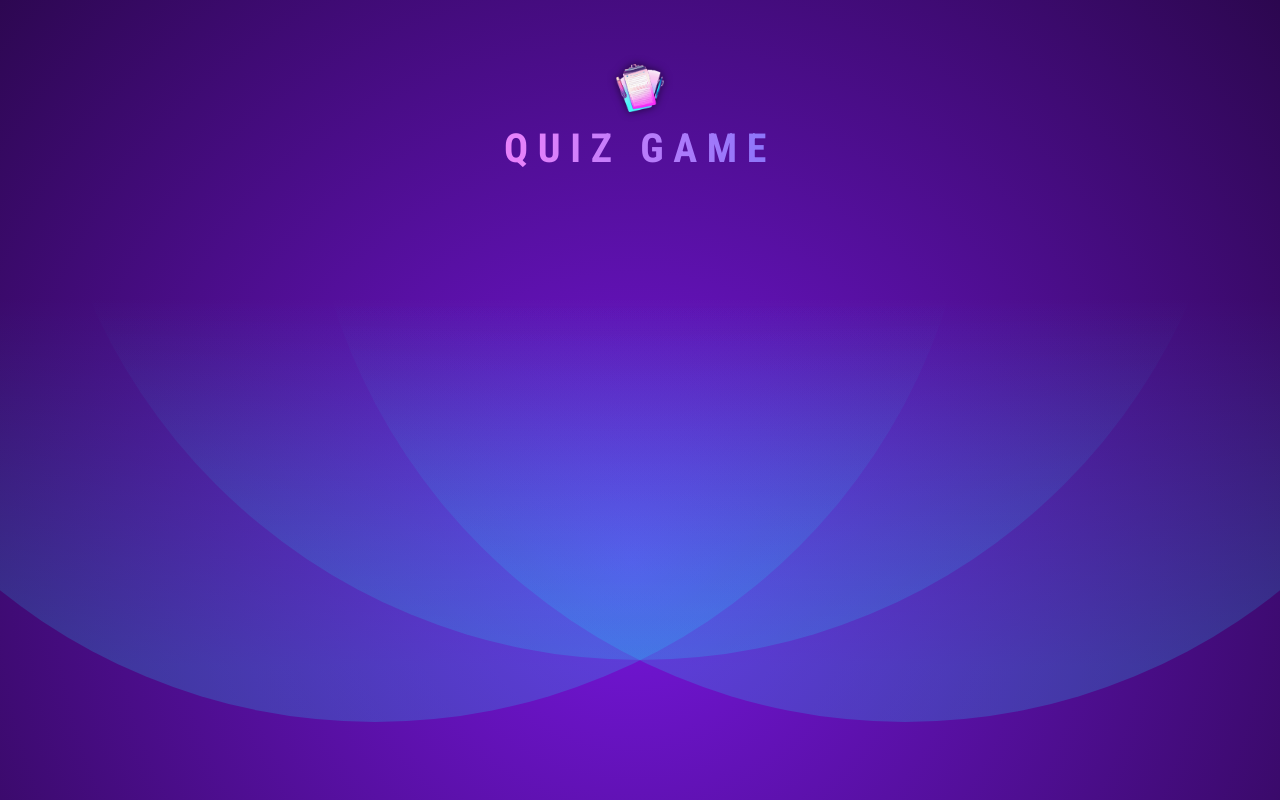
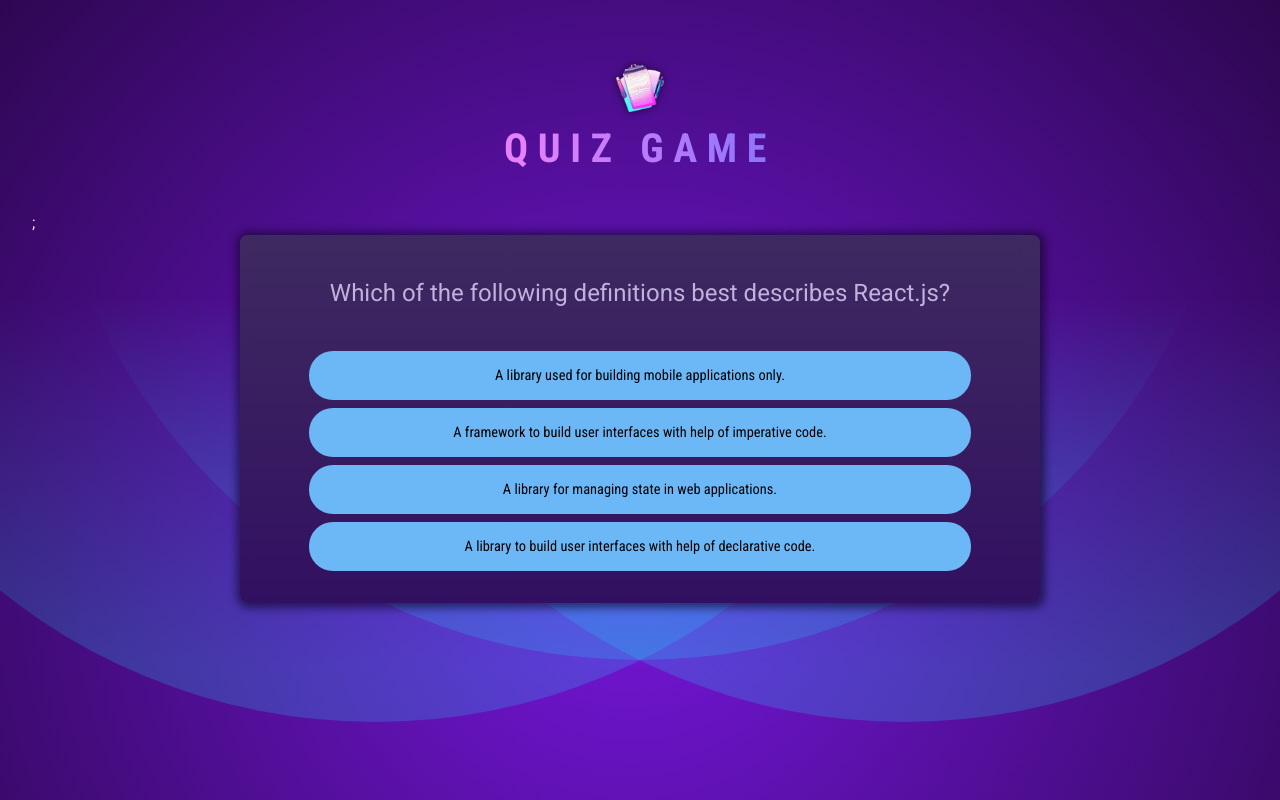
Before and after one commit to anshul-59/Quiz_App, a React (Vite) app: page / in a window 1280 px wide. Built offline with nearby package versions, Linux system fonts and the light colour scheme.

Commit message:
creating a summary page after all the quesetions from the questions.js file  is completed.

```diff
--- a/src/App.jsx
+++ b/src/App.jsx
@@ -1,7 +1,15 @@
-import Header from "./component/Header";
+import Header from "./component/Header.jsx";
+import Quiz from "./component/Quiz.jsx";
 
 function App() {
-  return <Header />;
+  return (
+    <>
+      <Header />;
+      <main>
+        <Quiz />
+      </main>
+    </>
+  );
 }
 
 export default App;
--- a/src/component/Quiz.jsx
+++ b/src/component/Quiz.jsx
@@ -1,7 +1,46 @@
 import { useState } from "react";
 
+import QUESTIONS from "../questions.js";
+import quizCompleteImg from "../assets/quiz-complete.png";
+
 export default function Quiz() {
-  const [activeQuestionIndex, setactiveQuestionIndex] = useState(0);
-  const [userAnswers, setuserAnswers] = useState([]);
-  return <p>Currently Activ question</p>;
+  const [userAnswers, setUserAnswers] = useState([]);
+
+  const activeQuestionIndex = userAnswers.length;
+  const quizIsComplete = activeQuestionIndex === QUESTIONS.length;
+
+  function handleSelectAnswer(selectedAnswer) {
+    setUserAnswers((prevUserAnswers) => {
+      return [...prevUserAnswers, selectedAnswer];
+    });
+  }
+
+  if (quizIsComplete) {
+    return (
+      <div id="summary">
+        <img src={quizCompleteImg} alt="Trophy icon" />
+        <h2>Quiz Completed!</h2>
+      </div>
+    );
+  }
+
+  const shuffledAnswers = [...QUESTIONS[activeQuestionIndex].answers];
+  shuffledAnswers.sort(() => Math.random() - 0.5);
+
+  return (
+    <div id="quiz">
+      <div id="question">
+        <h2>{QUESTIONS[activeQuestionIndex].text}</h2>
+        <ul id="answers">
+          {shuffledAnswers.map((answer) => (
+            <li key={answer} className="answer">
+              <button onClick={() => handleSelectAnswer(answer)}>
+                {answer}
+              </button>
+            </li>
+          ))}
+        </ul>
+      </div>
+    </div>
+  );
 }
--- /dev/null
+++ b/src/questions.js
@@ -0,0 +1,72 @@
+export default [
+  {
+    id: "q1",
+    text: "Which of the following definitions best describes React.js?",
+    answers: [
+      "A library to build user interfaces with help of declarative code.",
+      "A library for managing state in web applications.",
+      "A framework to build user interfaces with help of imperative code.",
+      "A library used for building mobile applications only.",
+    ],
+  },
+  {
+    id: "q2",
+    text: "What purpose do React hooks serve?",
+    answers: [
+      "Enabling the use of state and other React features in functional components.",
+      "Creating responsive layouts in React applications.",
+      "Handling errors within the application.",
+      "Part of the Redux library for managing global state.",
+    ],
+  },
+  {
+    id: "q3",
+    text: "Can you identify what JSX is?",
+    answers: [
+      "A JavaScript extension that adds HTML-like syntax to JavaScript.",
+      "A JavaScript library for building dynamic user interfaces.",
+      "A specific HTML version that was explicitly created for React.",
+      "A tool for making HTTP requests in a React application.",
+    ],
+  },
+  {
+    id: "q4",
+    text: "What is the most common way to create a component in React?",
+    answers: [
+      "By defining a JavaScript function that returns a renderable value.",
+      "By defining a custom HTML tag in JavaScript.",
+      "By creating a file with a .jsx extension.",
+      'By using the "new" keyword followed by the component name.',
+    ],
+  },
+  {
+    id: "q5",
+    text: 'What does the term "React state" imply?',
+    answers: [
+      "An object in a component that holds values and may cause the component to render on change.",
+      "The lifecycle phase a React component is in.",
+      "The overall status of a React application, including all props and components.",
+      "A library for managing global state in React applications.",
+    ],
+  },
+  {
+    id: "q6",
+    text: "How do you typically render list content in React apps?",
+    answers: [
+      "By using the map() method to iterate over an array of data and returning JSX.",
+      "By using the for() loop to iterate over an array of data and returning JSX.",
+      "By using the forEach() method to iterate over an array of data and returning JSX.",
+      "By using the loop() method to iterate over an array of data and returning JSX.",
+    ],
+  },
+  {
+    id: "q7",
+    text: "Which approach can NOT be used to render content conditionally?",
+    answers: [
+      "Using a the #if template syntax.",
+      "Using a ternary operator.",
+      "Using the && operator.",
+      "Using an if-else statement.",
+    ],
+  },
+];
```
